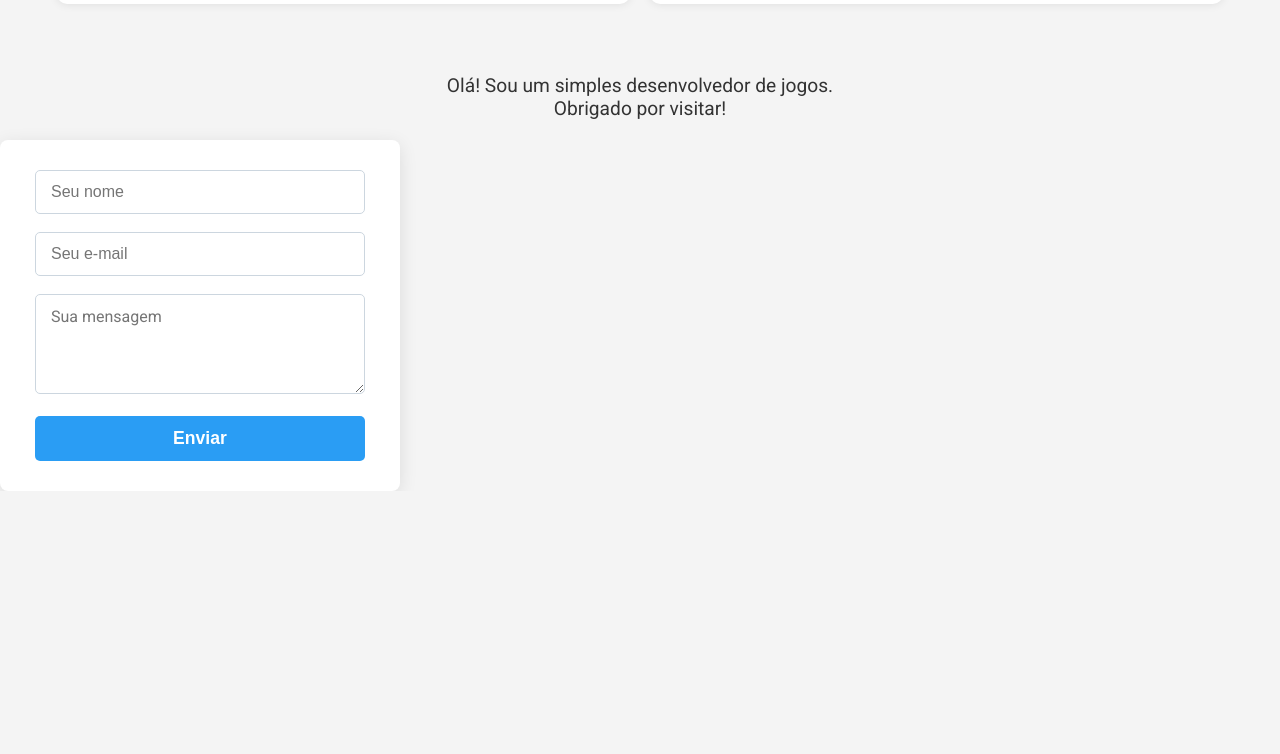
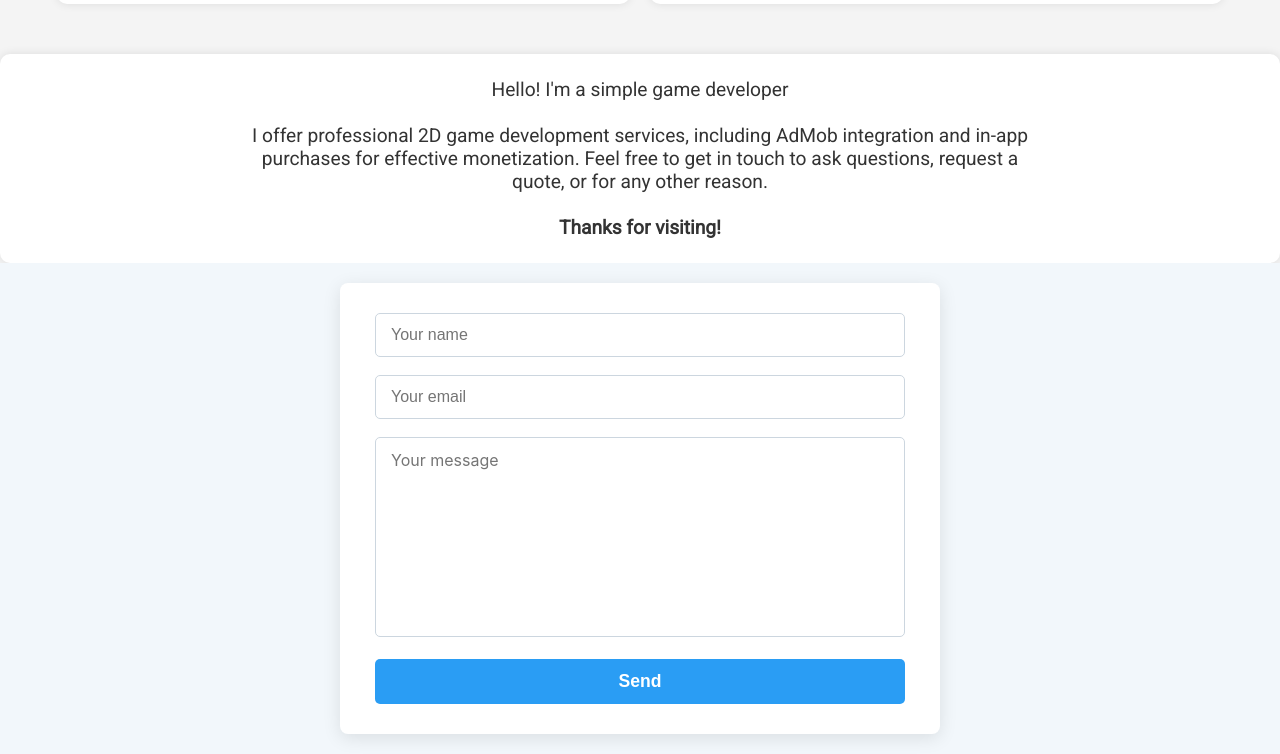
Before and after one commit to MaiiaGames/maiiagames.github.io, a plain HTML site: page index.html in a window 1280 px wide. Shown: the part 765-1519 px from the top of the page. Before the commit the page ends 1256 px from the top, so only its background shows below. Drawn offline with Linux system fonts and the light colour scheme.

Commit message:
Update index.html

```diff
--- a/index.html
+++ b/index.html
@@ -116,7 +116,13 @@
 	    margin-top: 30px;
 	    font-size: 1.2rem;
 	    display: flex;
+      flex-direction: column;
 	    justify-content: center;
+	    align-items: center;
+      background-color: #fff;
+      border-radius: 10px;
+      box-shadow: 0 0 10px rgba(0,0,0,0.1);
+      padding: 24px;
 	}
 
 	.about p {
@@ -137,12 +143,24 @@
             }
         }
 
+  .email {
+    height: 100%;
+    margin: 0;
+    font-family: -apple-system, BlinkMacSystemFont, "Segoe UI", Roboto, Oxygen,
+      Ubuntu, Cantarell, "Open Sans", "Helvetica Neue", sans-serif;
+    background: #f2f7fb;
+    display: flex;
+    justify-content: center;
+    align-items: center;
+    padding: 20px;
+  }
+
 	  form {
     background: #fff;
     padding: 30px 35px;
     border-radius: 8px;
     box-shadow: 0 4px 18px rgba(0,0,0,0.1);
-    max-width: 400px;
+    max-width: 600px;
     width: 100%;
   }
 
@@ -167,7 +185,8 @@
   }
 
   form textarea {
-    min-height: 100px;
+    min-height: 200px;
+    resize: none;
     font-family: inherit;
   }
 
@@ -287,22 +306,38 @@
 
     <!-- Terceira linha: Sobre -->
     <div class="container about">
-				<p style="text-align: center;">
-					Olá! Sou um simples desenvolvedor de jogos.<br>
-					Obrigado por visitar!
+				<p id="description" style="text-align: center;">
 				</p>
     </div>
-<p>
-<form action="https://formsubmit.co/94836da1777579c53417c58d1415c646" method="POST">
-  <input type="hidden" name="_captcha" value="false" />
-  <input type="text" name="_honey" style="display:none" />
+<script>
+  const descriptionPT = `<p style="text-align: center;">Olá! Sou um simples desenvolvedor de jogos.</p> </br>Ofereço serviços de desenvolvimento de jogos 2D, com integração AdMob e compras no app para monetização eficaz.
+Fique à vontade para entrar em contato para tirar dúvidas, solicitar orçamento ou qualquer outro motivo.<p style="text-align: center;"><br><b>Obrigado por visitar!</b></p>`;
+  const descriptionEN = `<p style="text-align: center;">Hello! I'm a simple game developer</p></br>I offer professional 2D game development services, including AdMob integration and in-app purchases for effective monetization. Feel free to get in touch to ask questions, request a quote, or for any other reason.<p style="text-align: center;"></br><b>Thanks for visiting!</b></p>`;
 
-  <input type="text" name="name" placeholder="Seu nome" required />
-  <input type="email" name="email" placeholder="Seu e-mail" required />
-  <textarea name="message" placeholder="Sua mensagem" required></textarea>
-  <button type="submit">Enviar</button>
-</form>
-</p>
+  const userLang = navigator.language || navigator.userLanguage;
+  const descElem = document.getElementById("description");
+
+  if(userLang.startsWith("pt")) {
+    descElem.innerHTML = descriptionPT;
+  } else {
+    descElem.innerHTML = descriptionEN;
+  }
+</script>
+
+	<div class="email">
+		<p>
+			<form action="https://formsubmit.co/94836da1777579c53417c58d1415c646" method="POST" autocomplete="off">
+				<input type="hidden" name="_captcha" value="false" />
+				<input type="text" name="_honey" style="display:none" />
+
+				<input type="text" name="name" placeholder="Your name" required />
+				<input type="email" name="email" placeholder="Your email" required />
+				<textarea name="message" placeholder="Your message" required></textarea>
+				<button type="submit">Send</button>
+			</form>
+		</p>
+	</div>
+
     <script>
         // Slider automático (caso você reative as imagens na div .slides)
         let currentIndex = 0;
```
